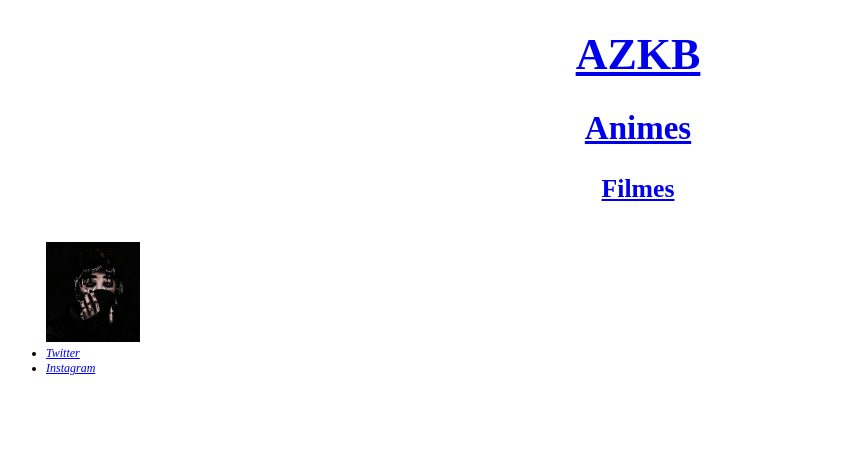
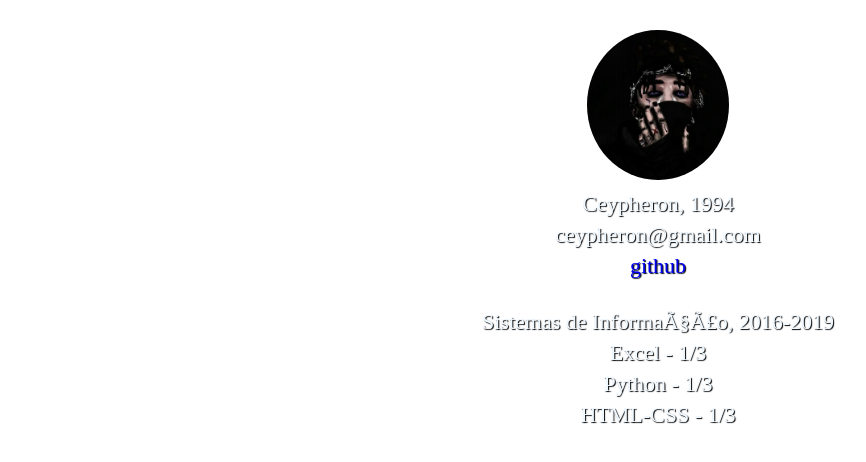
Before and after one commit to Ceypheron/CV, a plain HTML site: page home.html in a window 1280 px wide. Shown: the whole page, without its empty margins (2-868 px from the left). Drawn offline with Linux system fonts and the light colour scheme.

Commit message:
my-profile v0.1

```diff
--- a/css/style.css
+++ b/css/style.css
@@ -1,20 +1,32 @@
-.menu-home {
-    font-size: 22px;
-    text-align: center;
-    color: black;
-    text-shadow: aliceblue;
+.nome-data {
+
+
 }
 
-#ceypheron-img {
-    max-width: 100px;
-    max-height: 100px;
-    width: auto;
-    height: auto;
+#profile-img {
+    max-width: 150px;
+    max-height: 150px;
+    border-radius: 50%;
 }
 
-.ceypheron-dds {
-    font-style: italic;
-    font-size: 12px;
-    text-align: left;
-    position: absolute;
+body{
+    text-align: center;
+    color: aliceblue;
+    font-size: 22px;
+    font-weight: 200;
+    text-shadow: 1px 1px 1px black;
+    font-family: 'Times New Roman', Times, serif;
+
 }
+
+ul {
+    list-style: none;
+}
+
+section{
+    margin-top: 30px;
+}
+
+li {
+    margin: 5px;
+}
--- a/home.html
+++ b/home.html
@@ -5,39 +5,32 @@
     <meta charset="UTF-3">
     <meta http-equiv="X-UA-Compatible" content="IE=edge">
     <meta name="viewport" content="width=device-width, initial-scale=1.0">
-    <title>AZKB</title>
+    <title>Profile</title>
     <link rel="stylesheet" href="/css/style.css">
 </head>
 
 <body>
-    <header class="menu-home">
-        <h1><a href="home.html"> AZKB </a></h1>
-        <h2><a href="animes.html">Animes</a></h2>
-        <h3><a href="filmes.html">Filmes</a></h3>
-    </header>
-
     <section>
-        <header>
-
+        <header class="nome-data">
+            <ul>
+                <img id="profile-img" src="/imagens/perfil-ceypheron.jpeg">
+                <li>Ceypheron, 1994</li>
+                <li>ceypheron@gmail.com</li>
+                <li><a href="https://github.com/Ceypheron" style="text-decoration: none">github</a></li>
+            </ul>
         </header>
-
-        <article>
-            <header>
-
-            </header>
-        </article>
     </section>
 
-    <footer>
-        <ul class="ceypheron-dds">
-            <img id="ceypheron-img" src="/imagens/perfil-ceypheron.jpeg">
-            <li>
-                <a href="https://twitter.com">Twitter</a>
-            </li>
-            <li>
-                <a href="www.instagram.com">Instagram</a>
-            </li>
-        </ul>
-    </footer>
+    <section class="formacao">
+        <header>
+            <ul>
+                <li> Sistemas de Informação, 2016-2019</li>
+                <li> Excel - 1/3</li>
+                <li> Python - 1/3</li>
+                <li> HTML-CSS - 1/3</li>
+            </ul>
+        </header>
+    </section>
+
 </body>
 </html>
```
Also changed, not shown: animes.html (deleted), filmes.html (deleted), series.html (deleted).
